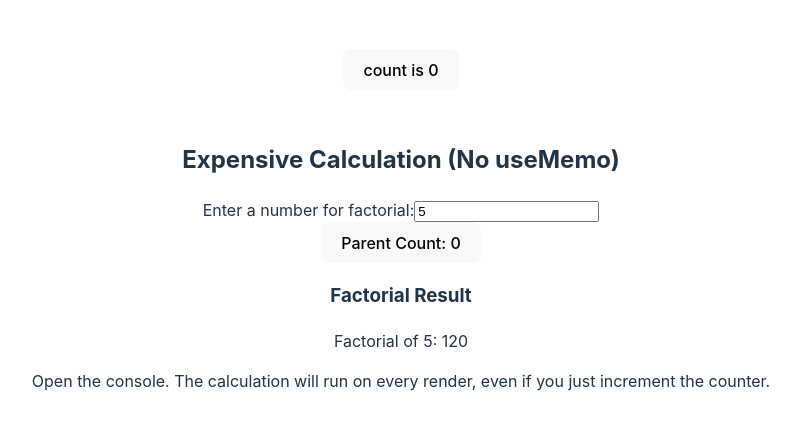
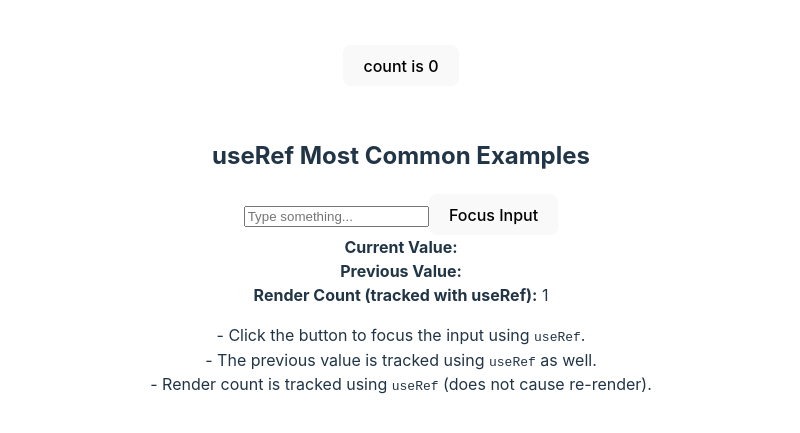
Before and after one commit to chayandasgupta/react-journey, a React (Vite) app: page / in a window 1280 px wide. Shown: the part 187-620 px from the top of the page, without its empty margins (239-1039 px from the left). Built offline with nearby package versions, Linux system fonts and the light colour scheme.

Commit message:
feat; explore useRef functionality

```diff
--- a/src/App.jsx
+++ b/src/App.jsx
@@ -1,6 +1,6 @@
 import { useState } from 'react'
 import './App.css'
-import CachedExpensiveCalculation from './topics/hooks/useMemo/02-CachedExpensiveCalculation'
+import UseRefExample from './topics/hooks/useRef/01.UseRefDemo'
 
 function App() {
   const [count, setCount] = useState(0)
@@ -14,7 +14,7 @@ function App() {
       </div>
 
       {/* Adding ExpensiveCalculation Component */}
-      <CachedExpensiveCalculation />
+      <UseRefExample />
 
     </>
   )
--- /dev/null
+++ b/src/topics/hooks/useRef/01.UseRefDemo.jsx
@@ -0,0 +1,62 @@
+import { useEffect, useRef, useState } from 'react';
+
+const UseRefExample = () => {
+  // 1. Accessing a DOM element (focus input)
+  const inputRef = useRef(null);
+
+  // 2. Keeping mutable value (previous state)
+  const [value, setValue] = useState('');
+  const prevValue = useRef('');
+
+  // 3. Advanced: Track render count
+  const renderCount = useRef(1);
+  useEffect(() => {
+    renderCount.current += 1;
+  });
+
+  useEffect(() => {
+    prevValue.current = value;
+  }, [value]);
+
+  const handleFocus = () => {
+    inputRef.current.focus();
+  };
+
+  return (
+    <div className="p-4">
+      <h2 className="text-2xl font-bold mb-4">useRef Most Common Examples</h2>
+      <div className="mb-4">
+        <input
+          ref={inputRef}
+          type="text"
+          value={value}
+          onChange={e => setValue(e.target.value)}
+          className="border p-2 rounded"
+          placeholder="Type something..."
+        />
+        <button
+          onClick={handleFocus}
+          className="ml-2 bg-blue-500 text-white px-4 py-2 rounded"
+        >
+          Focus Input
+        </button>
+      </div>
+      <div className="mb-2">
+        <strong>Current Value:</strong> {value}
+      </div>
+      <div className="mb-2">
+        <strong>Previous Value:</strong> {prevValue.current}
+      </div>
+      <div className="mb-2">
+        <strong>Render Count (tracked with useRef):</strong> {renderCount.current}
+      </div>
+      <p className="mt-4 text-gray-600">
+        - Click the button to focus the input using <code>useRef</code>.<br/>
+        - The previous value is tracked using <code>useRef</code> as well.<br/>
+        - Render count is tracked using <code>useRef</code> (does not cause re-render).
+      </p>
+    </div>
+  );
+};
+
+export default UseRefExample;
```
Also changed, not shown: src/topics/hooks/useCallback/01-ExpensiveCalculation.jsx (added).
